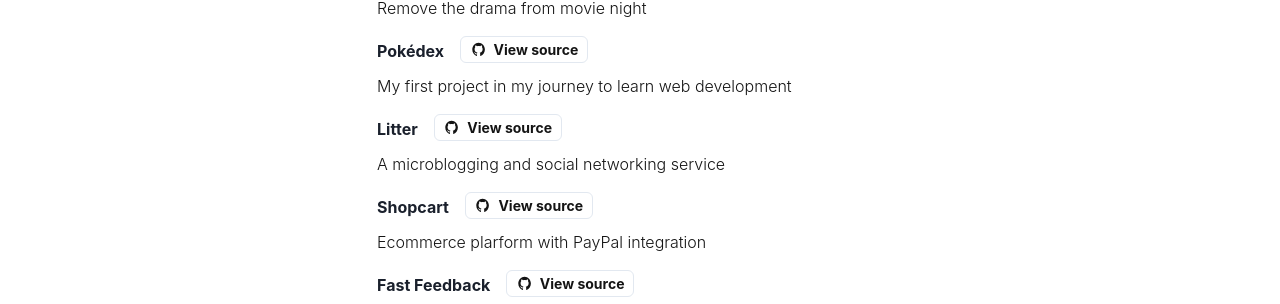
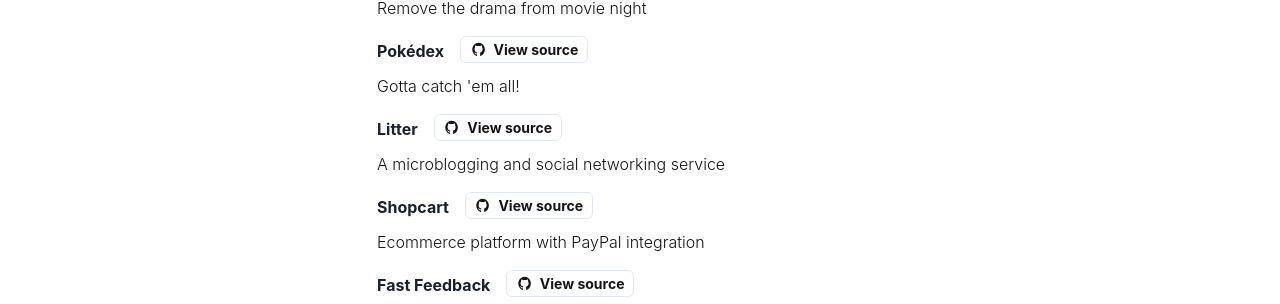
Before and after one commit to lawandothman/lwnd.me, a Next.js app: page /projects in a window 1280 px wide. Shown: the part 247-551 px from the top of the page. Built offline with nearby package versions, Linux system fonts and the light colour scheme; no server answers.

Commit message:
fix typo and new description

```diff
--- a/data/projects.ts
+++ b/data/projects.ts
@@ -10,7 +10,7 @@ const projects: IProject[] = [
 	{
 		title: 'Pokédex',
 		source: 'https://github.com/lawandothman/pokedex',
-		description: 'My first project in my journey to learn web development',
+		description: "Gotta catch 'em all!",
 	},
 	{
 		title: 'Litter',
@@ -21,7 +21,7 @@ const projects: IProject[] = [
 	{
 		title: 'Shopcart',
 		source: 'https://github.com/lawandothman/shopcart',
-		description: 'Ecommerce plarform with PayPal integration',
+		description: 'Ecommerce platform with PayPal integration',
 	},
 	{
 		title: 'Fast Feedback',
```
